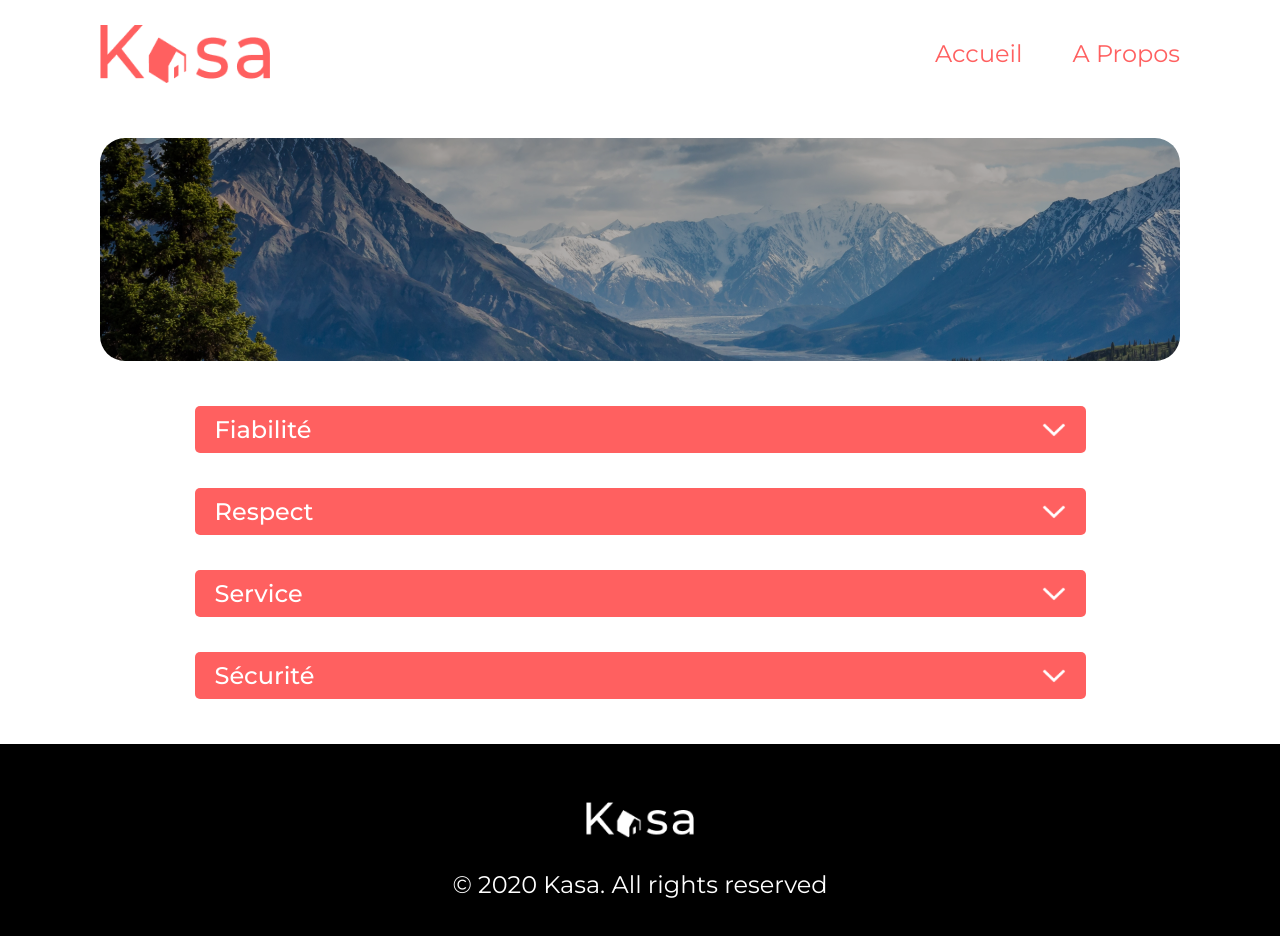
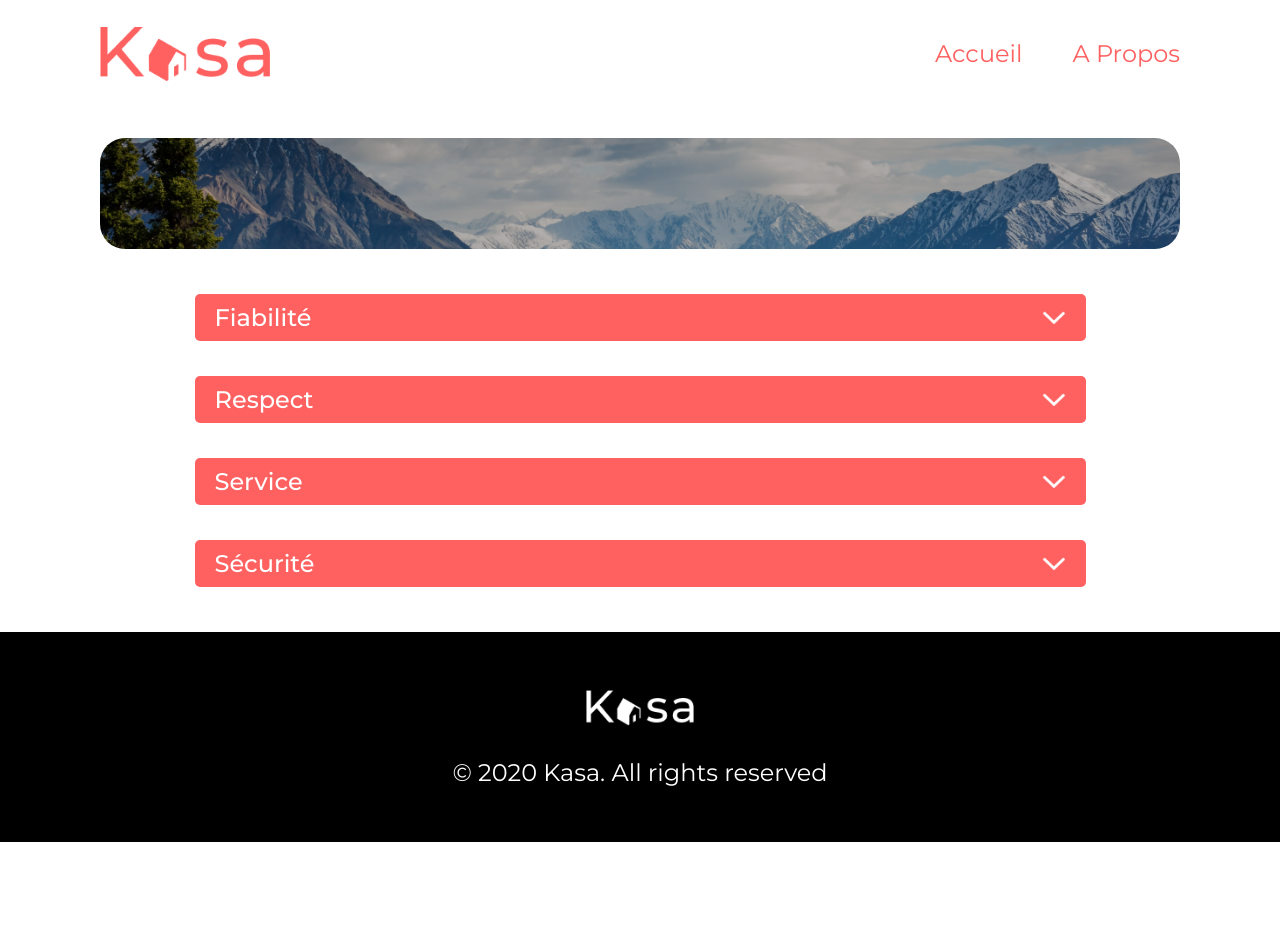
Before and after one commit to FloMoit/Kasa, a React (Vite) app in the folder front/: page /about in a window 1280 px wide. Shown: the top 936 px of the page. After the commit the page ends 842 px from the top, so only its background shows below. Built offline with nearby package versions, Linux system fonts and the light colour scheme.

Commit message:
Fixed imgs

```diff
--- a/front/src/components/banner/banner.scss
+++ b/front/src/components/banner/banner.scss
@@ -23,7 +23,7 @@
   }
   /* About banner */
   &__about {
-    height: 223px;
+    height: 111px;
     background: url("../../assets/banner-bg.png"),
       url("../../assets/about.png") no-repeat;
     background-size: cover;
--- a/front/src/components/header/header.scss
+++ b/front/src/components/header/header.scss
@@ -7,14 +7,12 @@
   align-items: center;
   padding: 40px 20px;
   &__logo {
-    height: 48px;
     width: 110px;
   }
   @media all and (min-width: 768px) {
     height: 108px;
     padding: 40px 100px;
     &__logo {
-      height: 58px;
       width: 170px;
     }
   }
```
